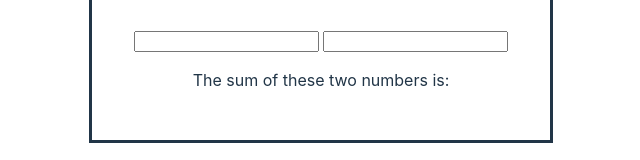
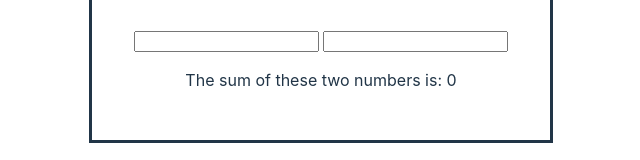
Before and after one commit to noorhassaballa/SimpleAddition, a React (Vite) app: page / in a window 1280 px wide. Shown: the part 394-554 px from the top of the page, without its empty margins (319-959 px from the left). Built offline with nearby package versions, Linux system fonts and the light colour scheme.

Commit message:
Passed sum prop

```diff
--- a/src/App.jsx
+++ b/src/App.jsx
@@ -10,7 +10,6 @@ export default function App() {
 
   function calculation() {
     sum = {oneAsNumber} + {twoAsNumber};
-    return sum;
   }
 
   return (
@@ -20,7 +19,7 @@ export default function App() {
       &nbsp;
       <input id="numberTwo" type="number" value={numberTwo} onChange={e => setNumberTwo(e.target.value)}/>
       <p>
-        The sum of these two numbers is:<span></span>
+        The sum of these two numbers is: <span>{sum}</span>
       </p>
 
     </>
```
